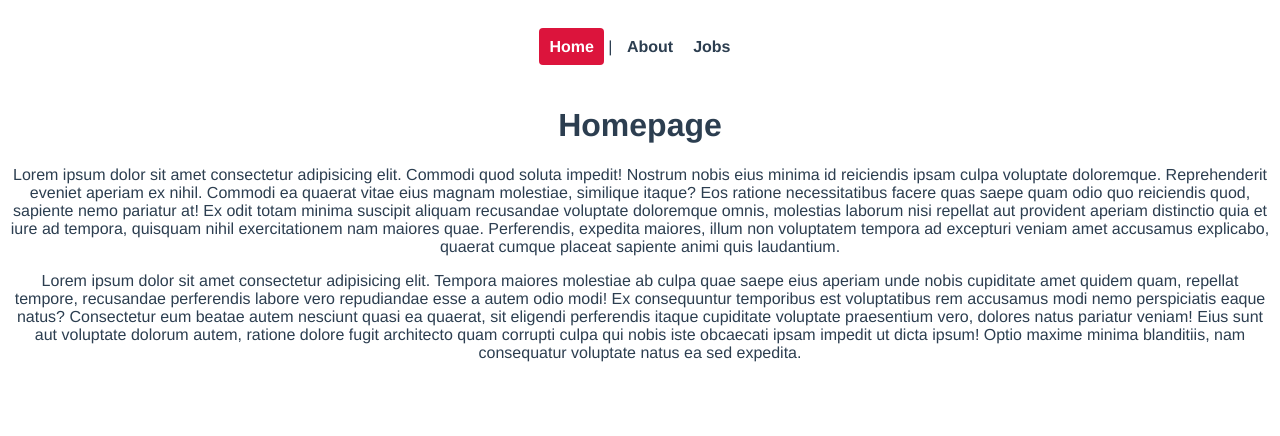
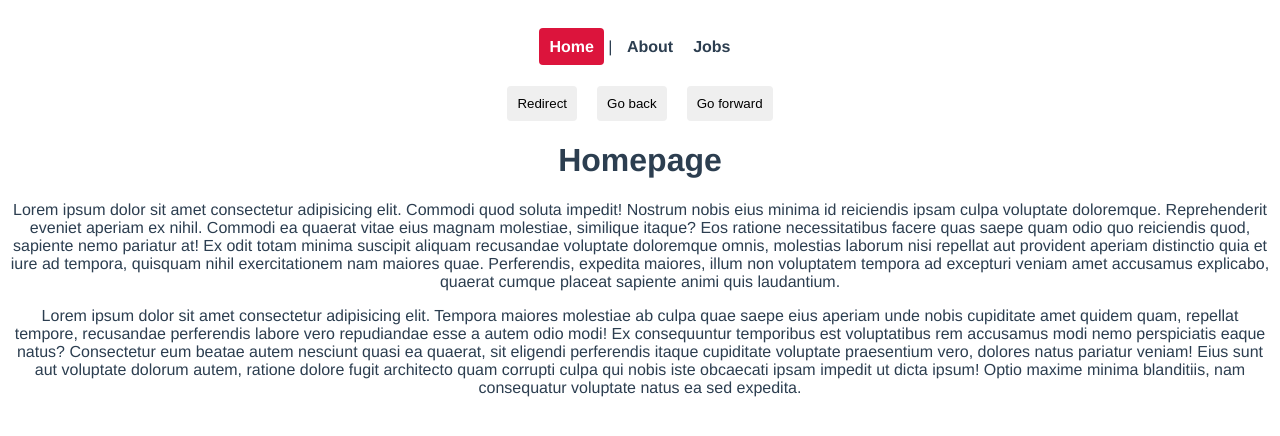
Before and after one commit to mouhsineelachbi/Jobs-listing-VueJs3, a Vue app: page / in a window 1280 px wide. Shown: the top 436 px of the page. Built offline with nearby package versions, Linux system fonts and the light colour scheme.

Commit message:
programatic navigation

```diff
--- a/src/App.vue
+++ b/src/App.vue
@@ -4,8 +4,29 @@
     <router-link :to="{ name: 'About'}">About</router-link> <!-- we can bind It to an object -->
     <router-link :to="{ name: 'jobs' }">Jobs</router-link>
   </div>
+
+  <button @click="redirect">Redirect</button>
+  <button @click="back">Go back</button>
+  <button @click="forward">Go forward</button>
+
   <router-view/>
 </template>
+
+<script>
+export default {
+  methods: {
+     redirect (){
+       this.$router.push({ name: 'Home' })
+     },
+     back () {
+       this.$router.go(-1) // to go back in history
+     },
+     forward () {
+       this.$router.go(1) // to go forward in history
+     }
+  }
+}
+</script>
 
 <style>
   #app {
@@ -32,4 +53,11 @@
     color: white;
     background: crimson;
   }
+
+  button {
+    margin: 0 10px;
+    padding: 10px;
+    border: none;
+    border-radius: 4px;
+  }
 </style>
```
Lines whose indentation alone changed are shown as unchanged.
